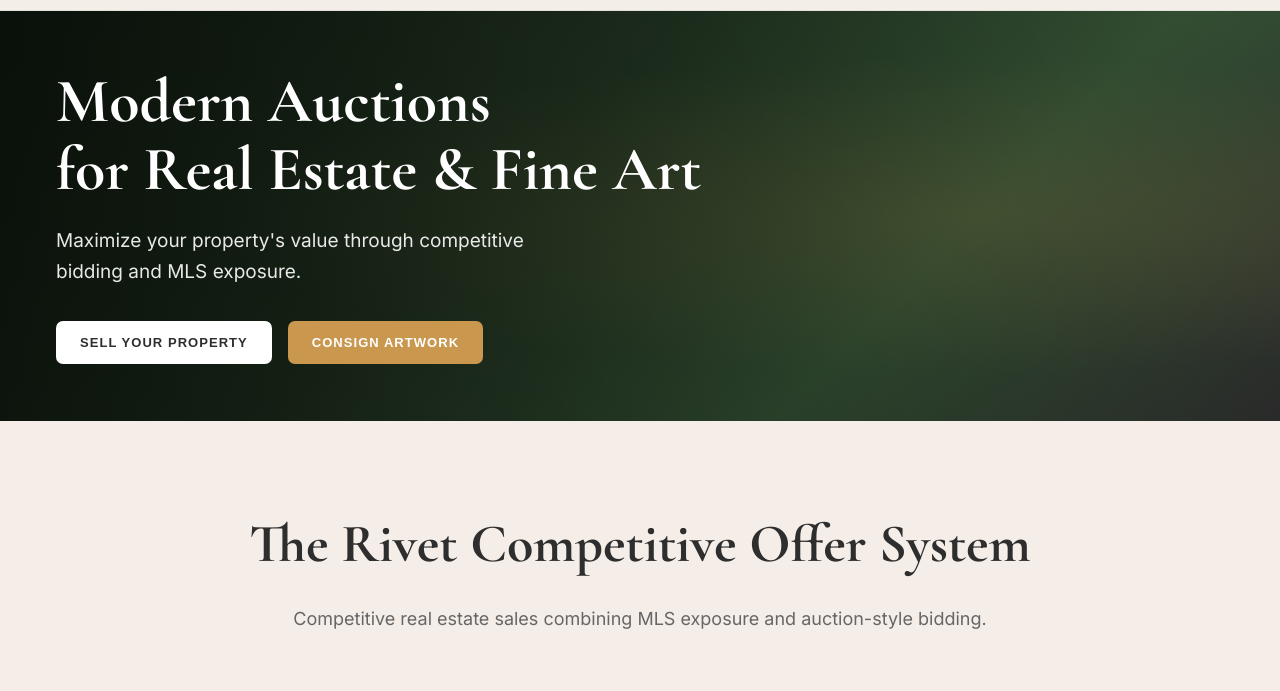
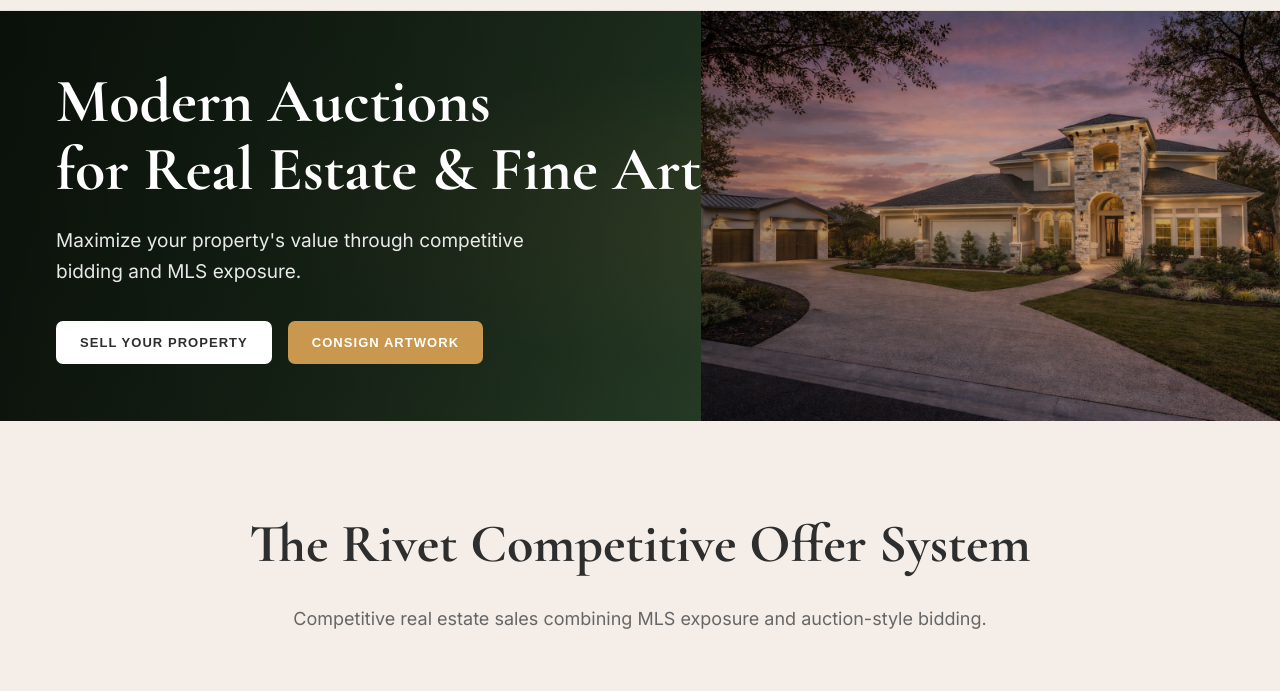
Before and after one commit to roger812/rivet-auctions-v2, a website: page index.html in a window 1280 px wide. Shown: the part 81-772 px from the top of the page. Drawn offline with nearby package versions, Linux system fonts and the light colour scheme.

Commit message:
Update hero section: add image and layout

```diff
--- a/index.html
+++ b/index.html
@@ -58,6 +58,18 @@
     }
     .hero-content {
       position: relative; z-index: 2; padding-left: var(--page-padding-x); max-width: 720px;
+    }
+    /* Add container for hero image on the right side of the hero section */
+    .hero-image-container {
+      flex: 1;
+      height: 100%;
+      position: relative;
+      z-index: 0;
+    }
+    .hero-image-container img {
+      width: 100%;
+      height: 100%;
+      object-fit: cover;
     }
     .hero h1 { font-family: var(--font-serif); font-size: 62px; color: #FFF; line-height: 1.1; margin-bottom: 22px; }
     .hero p { font-size: 19px; color: rgba(255,255,255,0.9); margin-bottom: 34px; max-width: 520px; }
@@ -162,6 +174,10 @@
         <button class="btn-gold">CONSIGN ARTWORK</button>
       </div>
     </div>
+    <!-- New hero image container for the right side of the hero section -->
+    <div class="hero-image-container">
+      <img src="hero.jpg" alt="Luxury home">
+    </div>
   </section>
 
   <section class="offer-section">
```
